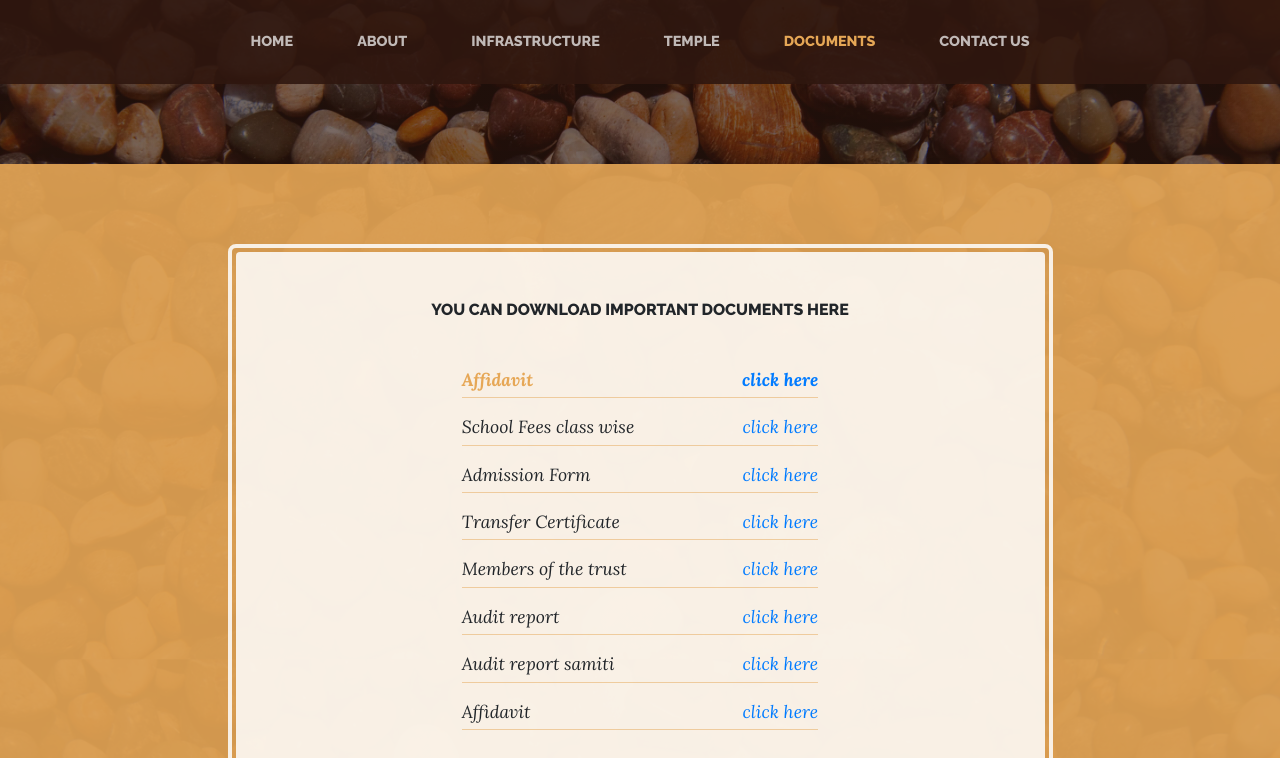
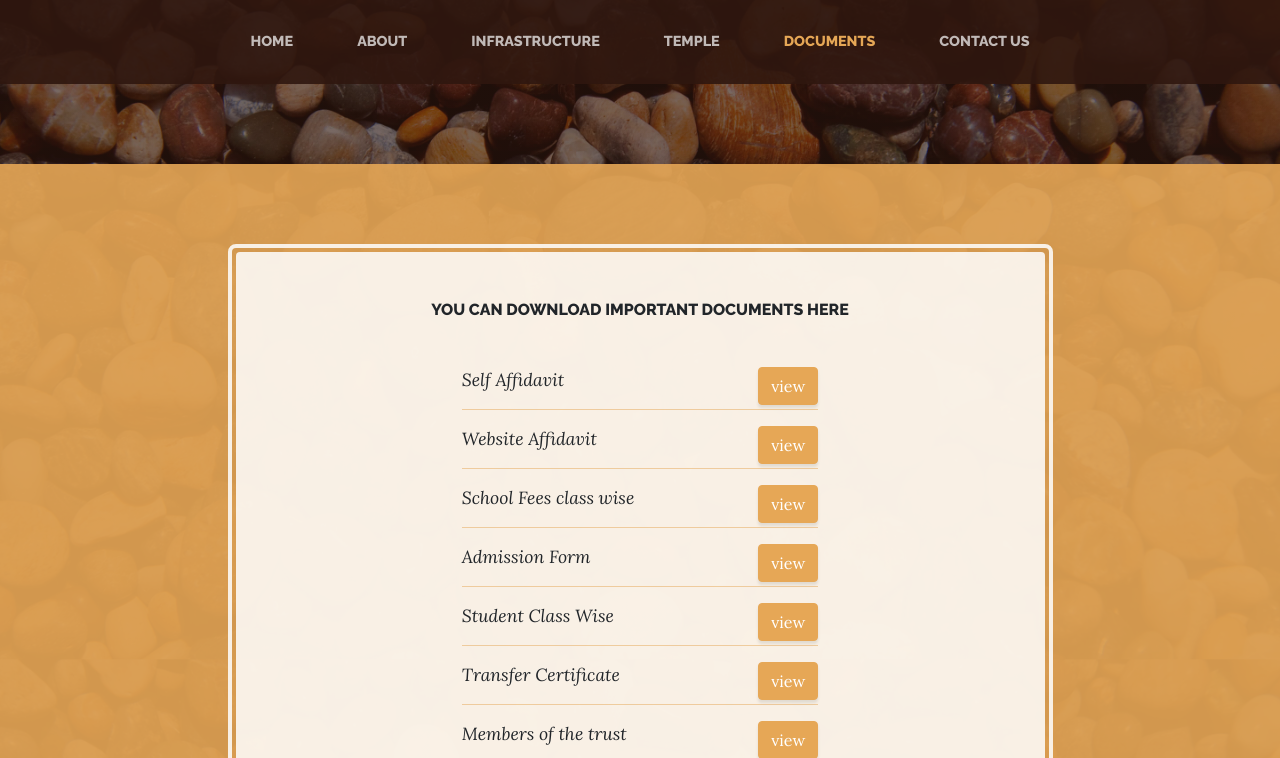
Before and after one commit to mnthnjain/bhagwan-mahaveer-baal-sanskar.github.io, a website: page documents.html in a window 1280 px wide. Shown: the part 194-952 px from the top of the page. Drawn offline with Linux system fonts and the light colour scheme.

Commit message:
documents changed

```diff
--- a/documents.html
+++ b/documents.html
@@ -13,6 +13,7 @@
 
     <!-- Bootstrap core CSS -->
     <link href="vendor/bootstrap/css/bootstrap.min.css" rel="stylesheet" />
+    <!-- <link href="vendor/bootstrap/js/bootstrap.bundle.min.js" rel="JavaScript" /> -->
     <link rel="icon" href="img/favicon.jpeg" type="image/gif" sizes="16x16" />
 
     <!-- Custom fonts for this template -->
@@ -32,6 +33,8 @@
       async
       src="https://www.googletagmanager.com/gtag/js?id=UA-160003177-1"
     ></script>
+    <!-- <script src="https://code.jquery.com/jquery-3.2.1.slim.min.js" integrity="sha384-KJ3o2DKtIkvYIK3UENzmM7KCkRr/rE9/Qpg6aAZGJwFDMVNA/GpGFF93hXpG5KkN" crossorigin="anonymous"></script> -->
+
     <script>
       window.dataLayer = window.dataLayer || [];
       function gtag() {
@@ -40,7 +43,10 @@
       gtag('js', new Date());
 
       gtag('config', 'UA-160003177-1');
+
+
     </script>
+
   </head>
 
   <body>
@@ -128,70 +134,123 @@
                 <!-- <span class="section-heading-lower"></span> -->
               </h2>
               <ul class="list-unstyled list-hours mb-5 text-left mx-auto">
-                <li class="list-unstyled-item list-hours-item d-flex today">
-                  Affidavit
+                <li class="list-unstyled-item list-hours-item d-flex ">
+                  Self Affidavit
+
                   <span class="ml-auto"
-                    ><a href="/assets/Affidavit.pdf" target="_blank"
-                      >click here</a
-                    ></span
                   >
+
+                  <button
+                    type="button" class="btn btn-primary" data-toggle="modal" data-target=".bd-example-modal-lg" href="#exampleModal"
+                    data-src="/assets/SELF-affidavit.pdf" data-filename='Self Affidavit'>
+                    view
+                  </button>
+                </span
+                >
+                </li>
+                <li class="list-unstyled-item list-hours-item d-flex ">
+                  Website Affidavit
+
+                  <span class="ml-auto"
+                  >
+
+                  <button
+                    type="button" class="btn btn-primary" data-toggle="modal" data-target=".bd-example-modal-lg" href="#exampleModal"
+                    data-src="/assets/Affidavit.pdf" data-filename='Affidavit'>
+                    view
+                  </button>
+                </span
+                >
                 </li>
                 <li class="list-unstyled-item list-hours-item d-flex">
                   School Fees class wise
+
                   <span class="ml-auto"
-                    ><a href="/assets/school fee.pdf" target="_blank"
-                      >click here</a
-                    ></span
                   >
+
+                  <button
+                    type="button" class="btn btn-primary" data-toggle="modal" data-target=".bd-example-modal-lg" href="#exampleModal"
+                    data-src="/assets/FEE-STRUCTURE.pdf" data-filename='School Fees'>
+                    view
+                  </button>
+                </span
+                >
                 </li>
                 <li class="list-unstyled-item list-hours-item d-flex">
                   Admission Form
                   <span class="ml-auto"
-                    ><a href="/assets/admission form.pdf" target="_blank"
-                      >click here</a
-                    ></span
+                    >
+
+                    <button
+                      type="button" class="btn btn-primary" data-toggle="modal" data-target=".bd-example-modal-lg" href="#exampleModal"
+                      data-src="/assets/admission form.pdf" data-filename='Admission form'>
+                      view
+                    </button>
+                  </span
                   >
+                  <!-- <button type="button" class="btn btn-primary" data-toggle="modal" data-target="#exampleModal">
+                     View
+                  </button>        -->
+
+                </li>
+                <li class="list-unstyled-item list-hours-item d-flex">
+                  Student Class Wise
+                  <span class="ml-auto"
+                    >
+
+                    <button
+                      type="button" class="btn btn-primary" data-toggle="modal" data-target=".bd-example-modal-lg" href="#exampleModal"
+                      data-src="/assets/STUDENTS CLASS WISE.pdf" data-filename='Admission form'>
+                      view
+                    </button>
+                  </span
+                  >
+
                 </li>
                 <li class="list-unstyled-item list-hours-item d-flex">
                   Transfer Certificate
+
                   <span class="ml-auto"
-                    ><a href="/assets/Transfer certificate.pdf" target="_blank"
-                      >click here</a
-                    ></span
-                  >
+                    >
+
+                    <button
+                      type="button" class="btn btn-primary" data-toggle="modal" data-target=".bd-example-modal-lg" href="#exampleModal"
+                      data-src="/assets/Transfer certificate.pdf" data-filename='Transfer Certificate'>
+                      view
+                    </button>
+                  </span>
                 </li>
                 <li class="list-unstyled-item list-hours-item d-flex">
                   Members of the trust
+
                   <span class="ml-auto"
-                    ><a href="/assets/Trustees.pdf" target="_blank"
-                      >click here</a
-                    ></span
+                    >
+
+                    <button
+                      type="button" class="btn btn-primary" data-toggle="modal" data-target=".bd-example-modal-lg" href="#exampleModal"
+                      data-src="/assets/committee.pdf" data-filename='Members of the trust'>
+                      view
+                    </button>
+                  </span
                   >
                 </li>
+
                 <li class="list-unstyled-item list-hours-item d-flex">
-                  Audit report
+                 Teacher Training
+
                   <span class="ml-auto"
-                    ><a href="/assets/Audit report.pdf" target="_blank"
-                      >click here</a
-                    ></span
+                    >
+
+                    <button
+                      type="button" class="btn btn-primary" data-toggle="modal" data-target=".bd-example-modal-lg" href="#exampleModal"
+                      data-src="/assets/teacher-training.pdf" data-filename='Members of the trust'>
+                      view
+                    </button>
+                  </span
                   >
                 </li>
-                <li class="list-unstyled-item list-hours-item d-flex">
-                  Audit report samiti
-                  <span class="ml-auto"
-                    ><a href="/assets/Audit report samiti.pdf" target="_blank"
-                      >click here</a
-                    ></span
-                  >
-                </li>
-                <li class="list-unstyled-item list-hours-item d-flex">
-                  Affidavit
-                  <span class="ml-auto"
-                    ><a href="/assets/Affidavit.pdf" target="_blank"
-                      >click here</a
-                    ></span
-                  >
-                </li>
+
+
               </ul>
               <p class="address mb-5">
                 <em>
@@ -212,8 +271,61 @@
       </div>
     </footer>
 
+    <!-- Modal -->
+    <div class="modal fade bd-example-modal-lg" id="exampleModal" tabindex="-1" role="dialog" aria-labelledby="exampleModalLabel" aria-hidden="true">
+      <div class="modal-dialog  modal-lg" role="document">
+        <div class="modal-content">
+          <div class="modal-header">
+            <h5 class="modal-title" id="exampleModalLabel">New message</h5>
+            <button type="button" class="close" data-dismiss="modal" aria-label="Close">
+              <span aria-hidden="true">&times;</span>
+            </button>
+          </div>
+          <div class="modal-body">
+            <!-- <form>
+              <div class="form-group">
+                <label for="recipient-name" class="col-form-label">Recipient:</label>
+                <input type="text" class="form-control" id="recipient-name">
+              </div>
+              <div class="form-group">
+                <label for="message-text" class="col-form-label">Message:</label>
+                <textarea class="form-control" id="message-text"></textarea>
+              </div>
+            </form> -->
+            <iframe style="width: 100%; height:100vh"></iframe>
+          </div>
+          <div class="modal-footer">
+            <button type="button" class="btn btn-secondary" data-dismiss="modal">Close</button>
+            <!-- <button type="button" class="btn btn-primary">Send message</button> -->
+          </div>
+        </div>
+      </div>
+    </div>
+
     <!-- Bootstrap core JavaScript -->
     <script src="vendor/jquery/jquery.min.js"></script>
+    <!-- <script src="https://cdnjs.cloudflare.com/ajax/libs/popper.js/1.12.3/umd/popper.min.js" integrity="sha384-vFJXuSJphROIrBnz7yo7oB41mKfc8JzQZiCq4NCceLEaO4IHwicKwpJf9c9IpFgh" crossorigin="anonymous"></script> -->
     <script src="vendor/bootstrap/js/bootstrap.bundle.min.js"></script>
+    <script>
+      // $('#exampleModal').on('shown.bs.modal', function () {
+      //   $('#myInput').trigger('focus')
+      // })
+      // function showModal() {
+      //   $("#exampleModal").modal();
+      // }
+      $('#exampleModal').on('show.bs.modal', function (event) {
+        console.log('sads')
+        var button = $(event.relatedTarget) // Button that triggered the modal
+        var src = button.data('src') // Extract info from data-* attributes
+        var fileName = button.data('filename') // Extract info from data-* attributes
+
+        // If necessary, you could initiate an AJAX request here (and then do the updating in a callback).
+        // Update the modal's content. We'll use jQuery here, but you could use a data binding library or other methods instead.
+        var modal = $(this)
+        modal.find('.modal-title').text('' + fileName)
+
+        modal.find('.modal-body iframe').attr('src',src)
+      })
+    </script>
   </body>
 </html>
```
Also changed, not shown: about.html (+7 -6 lines), index.html (+2 -2 lines), vendor/bootstrap/css/bootstrap-grid.css, vendor/bootstrap/css/bootstrap.css, 7 other files.
